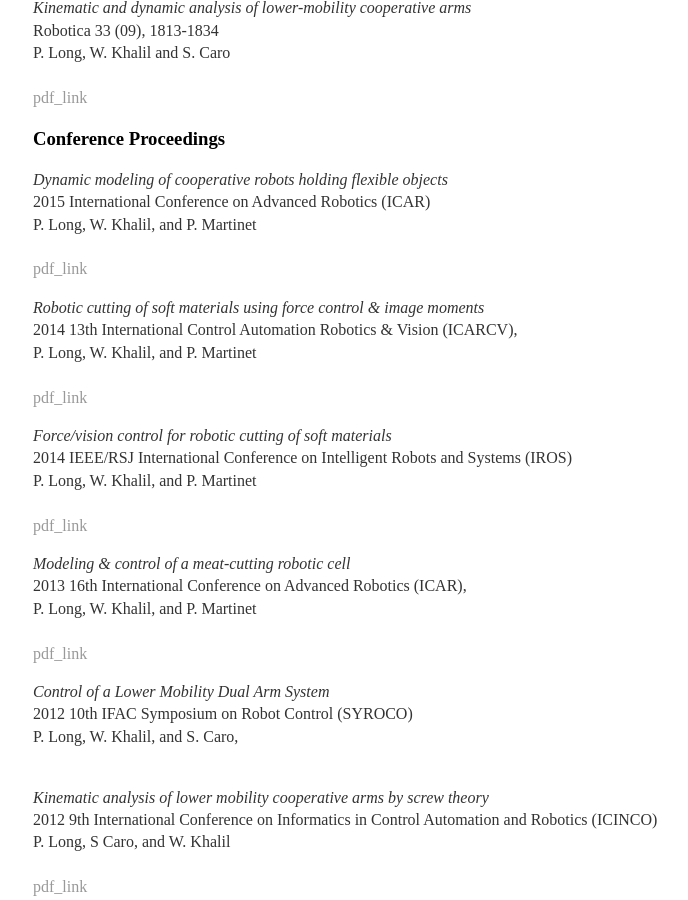
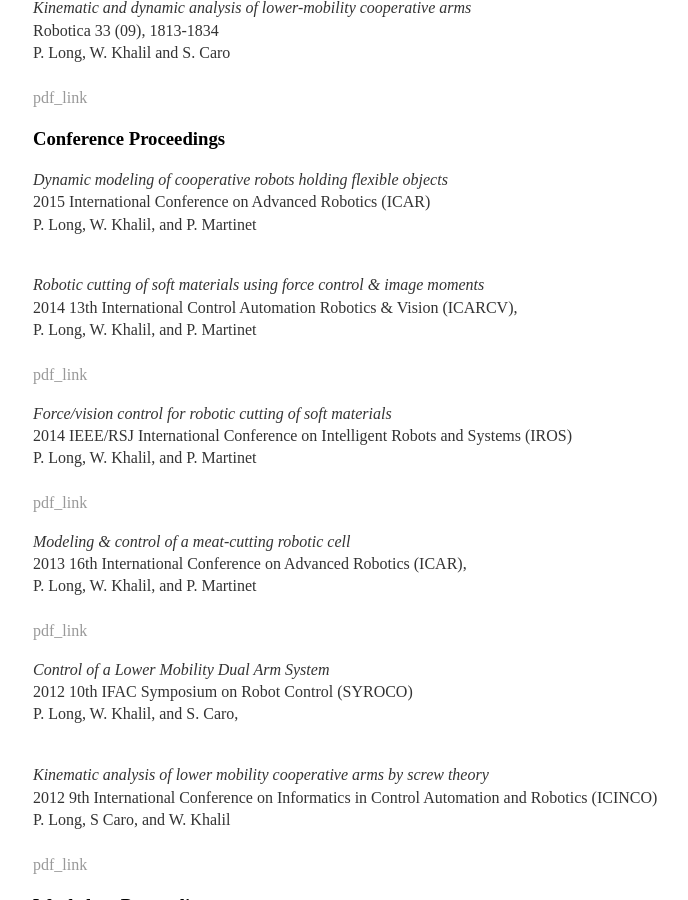
Before and after one commit to philip-long/philip-long.github.io, a Jekyll site: the page built from publications/index.html, in a window 1280 px wide and 900 px high, scrolled down 315 px. Shown: the whole window, without its empty margins (159-847 px from the left). Built offline with Jekyll 4.4.1, drawn with Linux system fonts in a browser that asks for light colours.

```diff
--- a/publications/index.html
+++ b/publications/index.html
@@ -28,7 +28,6 @@
     <i>Dynamic modeling of cooperative robots holding flexible objects</i><br>
     2015 International Conference on Advanced Robotics (ICAR)<br>
     P. Long, W. Khalil, and P. Martinet<br><br>
-                  <a href="https://hal.archives-ouvertes.fr/hal-01084563/document"> pdf_link</a>
      </p>
 
      <p>
```
